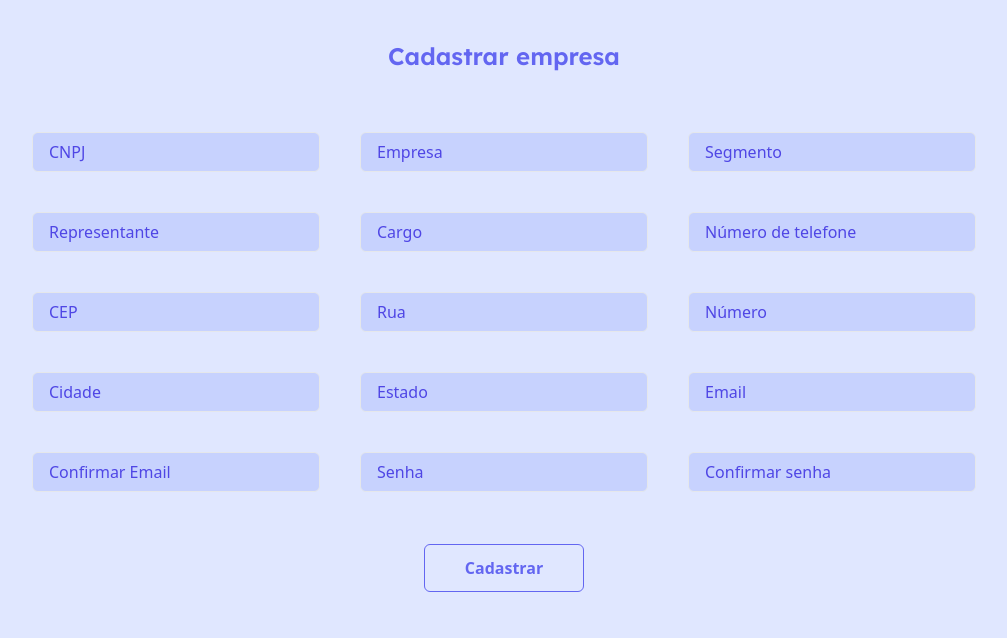
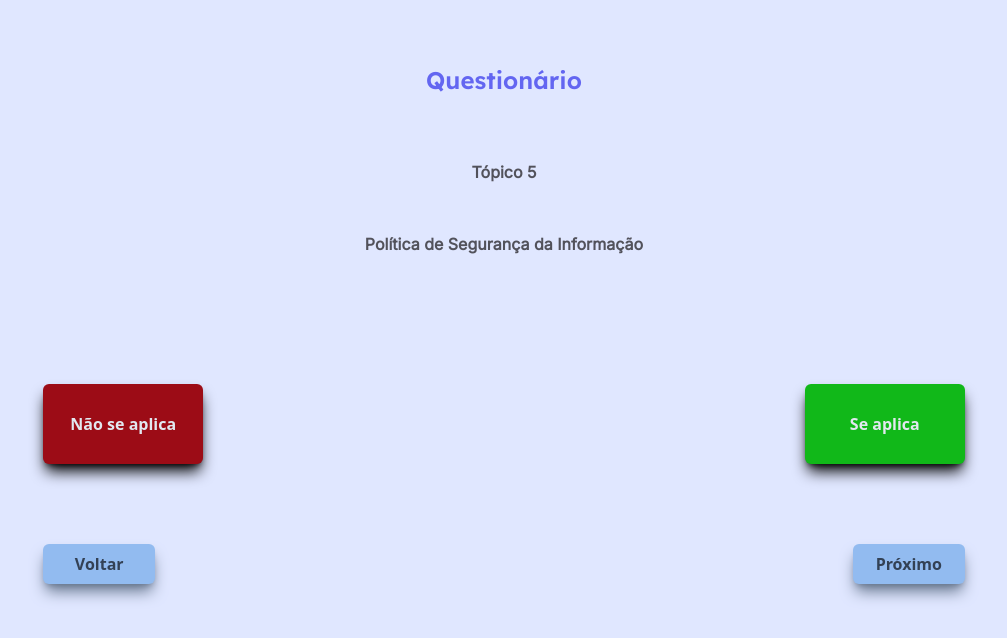
Before and after one commit to FabioSM02/audit-tailwind-next, a React (Vite) app: page /questions in a window 1280 px wide. Shown: the top 638 px of the page, without its empty margins (136-1143 px from the left). Built offline with nearby package versions, Linux system fonts and the light colour scheme.

Commit message:
fix routes and create validations

```diff
--- a/src/App.tsx
+++ b/src/App.tsx
@@ -8,14 +8,14 @@
 
 function App() {
   return (
-    <>
-        {/* <Index /> */}
-        <Cadastro />
+      <>
+        <Index />
+        {/* <Cadastro /> */}
         {/* <Login /> */}
         {/* <LoginOption /> */}
         {/* <Questions /> */}
-    </>
-  )
+      </>
+  );
 }
 
 export default App
--- a/src/components/buttonForms.tsx
+++ b/src/components/buttonForms.tsx
@@ -7,8 +7,8 @@
 
 export function ButtonForms( { title } : ButtonFormProps){
     return (
-        <button className="flex justify-center items-center h-12 w-40 border-[.4px] bg-indigo-100 text-indigo-500 font-bold  border-indigo-500 rounded-md focus:outline-none hover:bg-indigo-300 hover:text-indigo-800 hover:transition-colors">
+        <Link to="/questions" className="flex justify-center items-center h-12 w-40 border-[.4px] bg-indigo-100 text-indigo-500 font-bold  border-indigo-500 rounded-md focus:outline-none hover:bg-indigo-300 hover:text-indigo-800 hover:transition-colors">
             {title}
-        </button>
+        </Link>
     );
 }
--- a/src/components/header.tsx
+++ b/src/components/header.tsx
@@ -1,5 +1,5 @@
 import React, { useState } from 'react';
-import { BrowserRouter, Link } from 'react-router-dom';
+import { Link } from 'react-router-dom';
 
 // focus:border-[#4444C7]
 
@@ -21,11 +21,13 @@
 
             {/* { setIsSignIn : (<></>) ?? (<></>) } */}
 
-            <Link to="/signIn" className="px-20 h-12 w-25 flex gap-4 items-center rounded-md outline-none focus:outline-none" type="button">
+            <button className="px-20 h-12 w-25 flex gap-4 items-center rounded-md outline-none focus:outline-none" type="button">
                 <img src="/icons/user30.png" className="outline-none" alt="usuario" />
                 {/* Ou o icone ou escrito Login */}
-                <p className="text-zinc-800 font-lexend hover:text-[#8D8DF3] hover:transition-all">Login</p>
-            </Link>
+                <Link to="/signin">
+                    <p className="text-zinc-800 font-lexend hover:text-[#8D8DF3] hover:transition-all">Login</p>
+                </Link>
+            </button>
         </header>
     );
 }
--- a/src/pages/Cadastro.tsx
+++ b/src/pages/Cadastro.tsx
@@ -1,19 +1,30 @@
-import React from "react";
+import React, { useState } from "react";
 import { Link } from 'react-router-dom';
 
 import { Field } from "../components/fields";
 
 // export function CNPJMask(){
-//     // adicionar um split no valor para poder partir o dado inteiro em um caracter de cada vez
+//     // adicionar um slice no valor para poder partir o dado inteiro em um caracter de cada vez
 // }
 
 // CRIAR MASCARA PARA CNPJ, CELULAR/TELEFONE E CEP => DENTRO DA FUNÇÃO DE MASCARAR TAMBEM COLOCAR UM EVENTO QUE APAGUE LETRAS DO CAMPO
-// PORTE DA EMPRESA => SELECT
 // APLICAR EXIGENCIAS OBRIGATORIOS NA SENHA (LETRA MAIUSCULA, MINUSCULA, NUMERO E CARACTER ESPECIAL)
 // DIMINUIR CAMPOS DA TELA (DAR ALGUM JEITO DE O ZOOM DO NAVEGADOR SER PADRONIZADO COMO 100%)
 // ARRUMAR OS INPUTS COLOCANDO NAME NELES
 
-export function Cadastro(){
+interface LinkProps {
+    disable: boolean;
+}
+
+export function Cadastro( { disable } : LinkProps ){
+
+    const [ isDisable, setIsDisable ] = useState(false);
+
+    function enableClickToSubmit(){
+        setIsDisable(true);
+        // { !setIsDisable : disable === false ? disable }
+    }
+
     return (
         <div className="flex flex-col items-center h-[100vh] w-[100vw]">
             <p className="text-indigo-500 font-lexend font-bold my-10 text-2xl">
@@ -22,7 +33,7 @@
             <form action="" method="post" className="max-w-[1280px] flex-wrap mb-8">
                 <fieldset className="flex items-center justify-center" id="Empresa">
                     <Field id="cpnj" type="text" placeholder="CNPJ" required maxLenght={18} minLenght={14} pattern="[0-9]+" autoComplete="off" title="Digite um CNPJ válido" />
-                    <Field id="companyName" type="text" placeholder="Empresa" required disable autoComplete="off" />
+                    <Field id="companyName" type="text" placeholder="Empresa" required autoComplete="off" />
                     <Field id="branch" type="text" placeholder="Segmento" required autoComplete="off" />
                 </fieldset>
                 <fieldset className="flex items-center justify-center" id="Representante">
@@ -32,12 +43,12 @@
                 </fieldset>
                 <fieldset className="flex justify-center" id="Local">
                     <Field id="cep" type="" placeholder="CEP" required pattern="[0-9]+$" minLenght={9} maxLenght={9} autoComplete="off" />
-                    <Field id="street" type="text" placeholder="Rua" required disable autoComplete="off" />
+                    <Field id="street" type="text" placeholder="Rua" required autoComplete="off" />
                     <Field id="number" type="" placeholder="Número" required maxLenght={5} autoComplete="off" />
                 </fieldset>
                 <fieldset className="flex justify-center">
-                    <Field id="city" type="" placeholder="Cidade" required disable autoComplete="off" />
-                    <Field id="state" type="" placeholder="Estado" required disable autoComplete="off" />
+                    <Field id="city" type="" placeholder="Cidade" required autoComplete="off" />
+                    <Field id="state" type="" placeholder="Estado" required autoComplete="off" />
                     <Field id="email" type="email" placeholder="Email" required autoComplete="off" />
                 </fieldset>
                 <fieldset className="flex justify-center" id="Auth">
@@ -45,10 +56,10 @@
                     <Field id="password" type="password" placeholder="Senha" maxLenght={30} minLenght={8} required autoComplete="off" />
                     <Field id="checkPassword" type="password" placeholder="Confirmar senha" maxLenght={30} minLenght={8} required autoComplete="off" />
                 </fieldset>
-                <fieldset className="flex items-center justify-center mt-8">
-                    <button className="flex justify-center items-center h-12 w-40 border-[.4px] bg-indigo-100 text-indigo-500 font-bold  border-indigo-500 rounded-md focus:outline-none hover:bg-indigo-300 hover:text-indigo-800 hover:transition-colors">
+                <fieldset className="flex items-center justify-center mt-8" disabled>
+                    <Link to="/questions" onClick={enableClickToSubmit} className="flex justify-center items-center h-12 w-40 border-[.4px] bg-indigo-100 text-indigo-500 font-bold  border-indigo-500 rounded-md focus:outline-none hover:bg-indigo-300 hover:text-indigo-800 hover:transition-colors">
                         Cadastrar
-                    </button>
+                    </Link>
                 </fieldset>
             </form>
         </div>
--- a/src/pages/Questions.tsx
+++ b/src/pages/Questions.tsx
@@ -1,9 +1,22 @@
 import React from "react";
+import { Link } from "react-router-dom";
 
 // text-zinc-700
 // text-[#525151]
 
 export function Questions(){
+
+    function handleClickNextQuestion(){
+        // Mapear as 93 perguntas
+        // incrementar 1 ao indice para alterar a pergunta
+        alert('clicou no next')
+    }
+
+    function handleClickPrevQuestions(){
+        // decrementar 1 ao indice para alterar a pergunta
+        alert('Clicou no Prev')
+    }
+
     return (
         <div className="flex flex-col items-center h-[100vh] w-screen">
             <p className="text-2xl text-indigo-500 font-lexend font-bold py-16">
@@ -19,18 +32,24 @@
                     </p>
                 </fieldset>
                 <div className="flex justify-between w-[90%] pt-20">
-                    <button className="bg-[#9C0C16] h-20 w-40 flex items-center justify-center rounded-md text-base font-bold text-slate-200 shadow-lg shadow-black outline-none hover:scale-[1.18] hover:transition-transform hover:outline-none">
+                    <Link to="/results" className="bg-[#9C0C16] h-20 w-40 flex items-center justify-center rounded-md text-base font-bold text-slate-200 shadow-lg shadow-black outline-none hover:scale-[1.18] hover:transition-transform hover:outline-none">
                         Não se aplica
-                    </button>
-                    <button className="bg-[#11B819] h-20 w-40 flex items-center justify-center rounded-md text-base font-bold text-slate-200 shadow-lg shadow-black outline-none hover:scale-[1.18] hover:transition-transform hover:outline-none">
+                    </Link>
+                    <Link to="/results" className="bg-[#11B819] h-20 w-40 flex items-center justify-center rounded-md text-base font-bold text-slate-200 shadow-lg shadow-black outline-none hover:scale-[1.18] hover:transition-transform hover:outline-none">
                         Se aplica
-                    </button>
+                    </Link>
                 </div>
                 <div className="flex justify-between w-[90%] pt-20">
-                    <button className="bg-[#92BBF0] h-10 w-28 flex items-center justify-center rounded-md text-base font-bold text-slate-700 shadow-lg shadow-slate-500 outline-none">
+                    <button
+                        onClick={handleClickPrevQuestions}
+                        className="bg-[#92BBF0] h-10 w-28 flex items-center justify-center rounded-md text-base font-bold text-slate-700 shadow-lg shadow-slate-500 outline-none"
+                    >
                         Voltar
                     </button>
-                    <button className="bg-[#92BBF0] h-10 w-28 flex items-center justify-center rounded-md text-base font-bold text-slate-700 shadow-lg shadow-slate-500 outline-none">
+                    <button
+                        onClick={handleClickNextQuestion}
+                        className="bg-[#92BBF0] h-10 w-28 flex items-center justify-center rounded-md text-base font-bold text-slate-700 shadow-lg shadow-slate-500 outline-none"
+                    >
                         Próximo
                     </button>
                 </div>
--- /dev/null
+++ b/src/pages/resultados.tsx
@@ -0,0 +1,9 @@
+import React from "react";
+
+export function Resultado(){
+    return (
+        <div className="flex justify-center items-center h-[100vh]">
+            <p className="font-bold text-xl font-lexend">Obrigado por usar nossa ferramenta! Logo o resultado em gráficos estará disponível</p>
+        </div>
+    );
+}
```
Also changed, not shown: src/main.tsx (+6 -7 lines).
